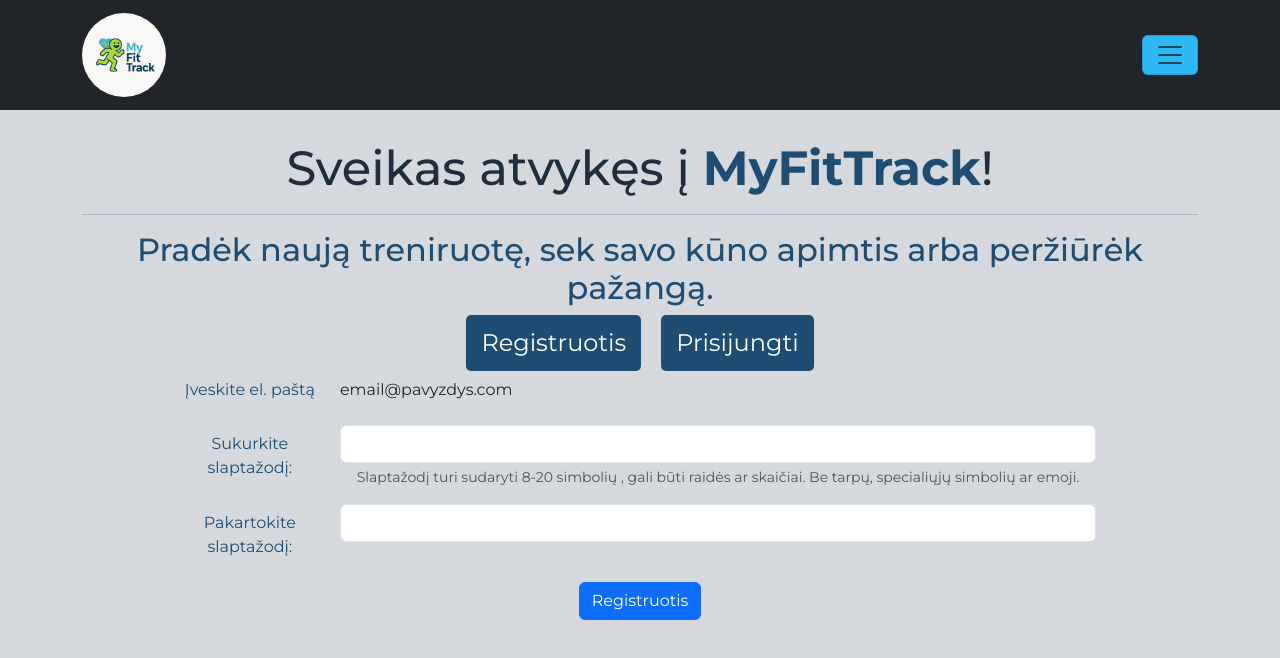
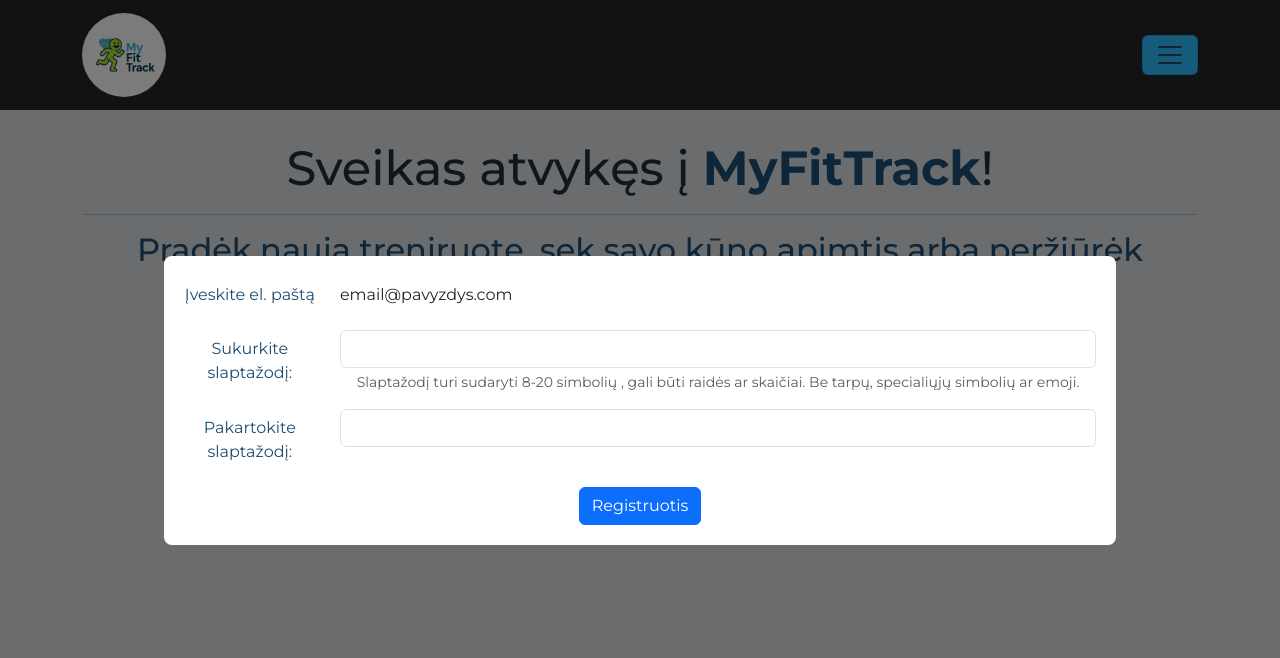
Before and after one commit to zanetarackeviciute/MyFitTrack, a React (Vite) app in the folder frontend/: page / in a window 1280 px wide. Both pictures are taken after a click on the button "Registruotis". Shown: the top 658 px of the page. Built offline with nearby package versions, Linux system fonts and the light colour scheme.

Commit message:
Implement close on overlay click for sign-in and registration forms

```diff
--- a/frontend/src/pages/HomePage.css
+++ b/frontend/src/pages/HomePage.css
@@ -22,10 +22,9 @@
       border: none;
       border-radius: 5px;
       padding: 10px 15px;
-      font-size: 24px; }
+      font-size: 24px;
+      margin-bottom: 20px; }
     .home-text .buttons button:hover {
       background-color: #153B57; }
-  .home-text .registration form {
-    display: none; }
 
 /*# sourceMappingURL=HomePage.css.map */
--- a/frontend/src/pages/HomePage.jsx
+++ b/frontend/src/pages/HomePage.jsx
@@ -7,14 +7,26 @@
 
     const [showRegForm, setShowRegForm] = useState(false)
     const [showSignIn, setShowSignIn] = useState(false)
-    const handleRegister = () => {
+
+    const handleRegisterClick = () => {
+        setShowSignIn(false)
         setShowRegForm(true)
-        setShowSignIn(false)
+    }
+
+    const handleRegisterSubmit = (e) => {
+        e.preventDefault()
+        console.log('email -', regEmailRef.current.value, 'passwrd - ', regPasswordRef.current.value)
+        setShowRegForm(false)
     }
 
     const handleSignIn = () => {
         setShowSignIn(true)
         setShowRegForm(false)
+    }
+
+    const handleClose = () => {
+        setShowRegForm(false)
+        setShowSignIn(false)
     }
 
     return (
@@ -25,12 +37,13 @@
                 <h4>Pradėk naują treniruotę, sek savo kūno apimtis arba peržiūrėk pažangą.</h4>
             </div>
             <div className='buttons'>
-                <button onClick={handleRegister}>Registruotis</button>
+                <button onClick={handleRegisterClick}>Registruotis</button>
                 <button onClick={handleSignIn}>Prisijungti</button>
             </div>
             { showRegForm && (
-                <div className='registration'>
-                    <form action="onSubmit">
+                <div className='overlay' onClick={handleClose}>
+                    <div className='registration' onClick={(e) => e.stopPropagation()}>
+                        <form onSubmit={handleRegisterSubmit}>
                             <div class="mb-3 row">
                                 <label for="staticEmail" class="col-sm-2 col-form-label">Įveskite el. paštą</label>
                                 <div class="col-sm-10">
@@ -57,20 +70,23 @@
                             </div>
                         </form>
                     </div>
+                </div>
             )}
 
             {showSignIn && (
-                <div className='sign-in-field'>
+                <div className='overlay' onClick={handleClose}>
+                    <div className='sign-in-field' onClick={(e) => e.stopPropagation()}>
                         <div class="form-floating mb-3">
                             <input type="email" class="form-control" id="floatingInput" placeholder="name@example.com"/>
-                        <label for="floatingInput">El. paštas</label>
+                            <label htmlfor="floatingInput">El. paštas</label>
                         </div>
                         <div class="form-floating">
                             <input type="password" class="form-control" id="floatingPassword" placeholder="Password"/>
-                        <label for="floatingPassword">Slaptažodis</label>
+                            <label htmlfor="floatingPassword">Slaptažodis</label>
                         </div>
                         <div class="col-12">
                             <button type="submit" class="btn btn-primary">Įeiti</button>
+                        </div>
                     </div>
                 </div>
             )}
--- a/frontend/src/pages/HomePage.scss
+++ b/frontend/src/pages/HomePage.scss
@@ -34,6 +34,7 @@
             border-radius: 5px;
             padding: 10px 15px;
             font-size: 24px;
+            margin-bottom: 20px;
         }
 
         button:hover {
@@ -41,11 +42,22 @@
         }
     }
 
-    // .registration form {
-    //     display: none;
-    // }
+    .overlay {
+        position: fixed;
+        top: 0;
+        left: 0;
+        width: 100%;
+        height: 100%;
+        background: rgba(0, 0, 0, 0.5);
+        display: flex;
+        justify-content: center;
+        align-items: center;
+        z-index: 999;
 
-
-
-
+        .registration {
+            background: rgb(255, 255, 255);
+            padding: 20px;
+            border-radius: 8px;
+        }
+    }
 }
```
Also changed, not shown: 1 other file (tests, documents, lock files or other folders). Lines whose indentation alone changed are shown as unchanged.
